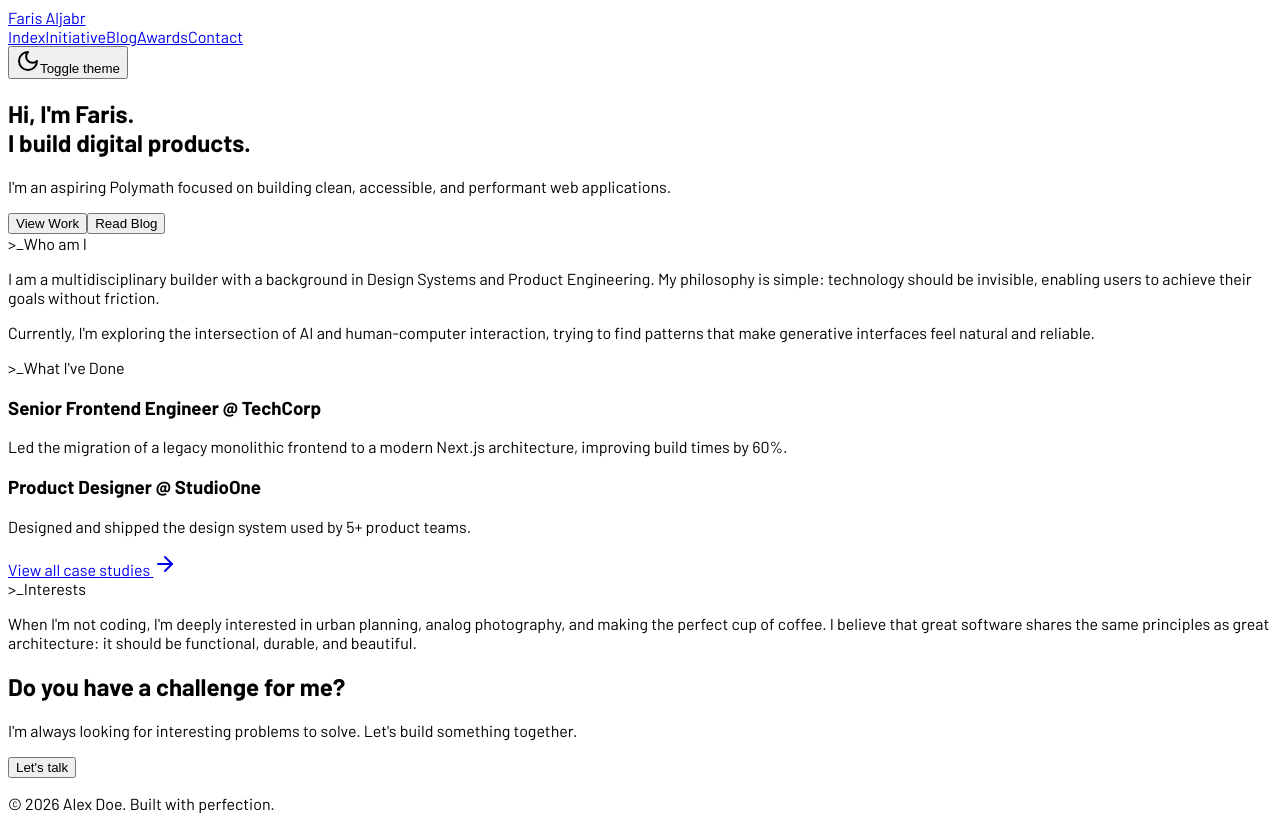
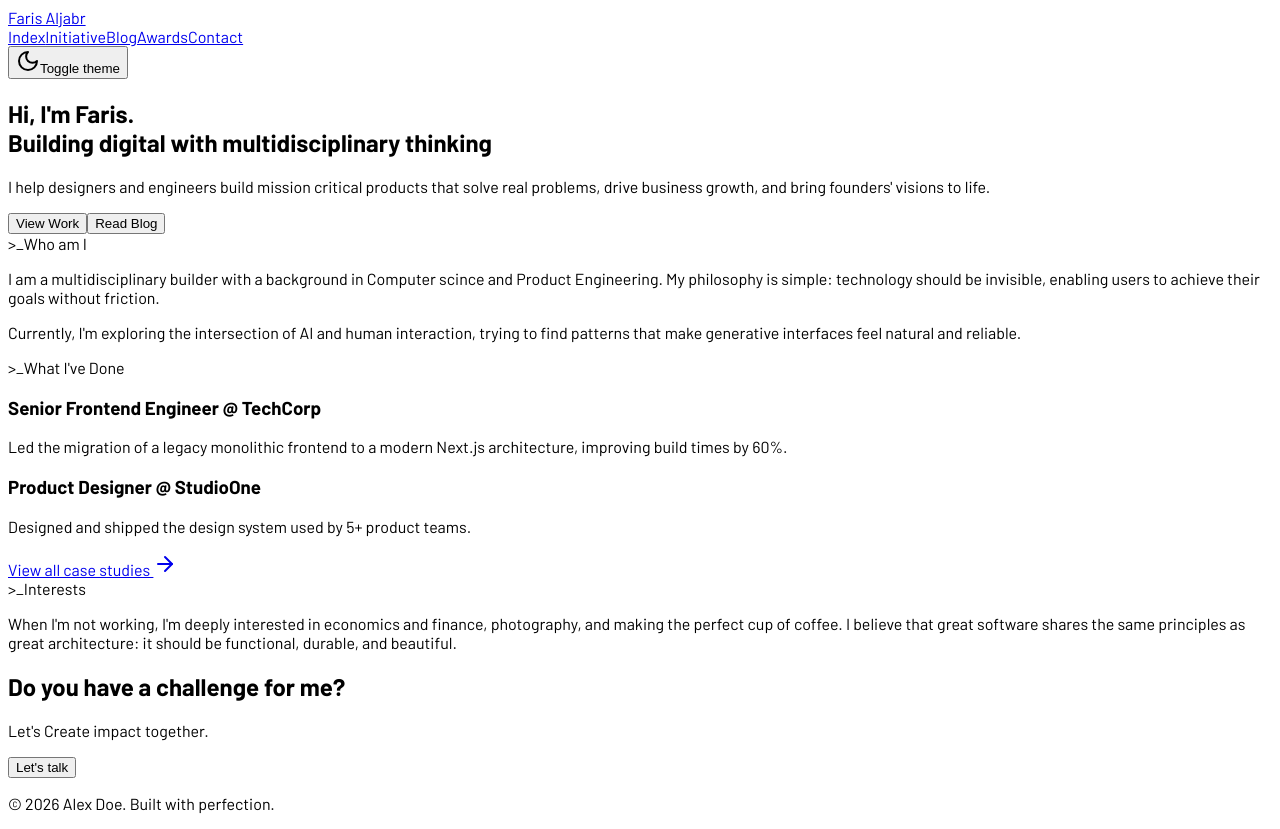
Before and after one commit to Faris19j/Personal_website_vibecoded, a React (Vite) app in the folder client/: page / in a window 1280 px wide. Built offline with nearby package versions, Linux system fonts and the light colour scheme; a web font is replaced by a local one.

Commit message:
a simple change

```diff
--- a/client/src/pages/Home.tsx
+++ b/client/src/pages/Home.tsx
@@ -12,12 +12,11 @@ export default function Home() {
           <h1 className="text-4xl md:text-6xl font-bold tracking-tight text-foreground">
             Hi, I'm Faris. <br />
             <span className="text-muted-foreground font-light">
-              I build digital products.
+            Building digital with multidisciplinary thinking
             </span>
           </h1>
           <p className="text-xl text-muted-foreground max-w-lg leading-relaxed">
-            I'm an aspiring Polymath focused on building clean, accessible, and
-            performant web applications.
+            I help designers and engineers build mission critical products that solve real problems, drive business growth, and bring founders' visions to life.
           </p>
           <div className="flex gap-4 pt-4">
             <Link href="/work">
@@ -41,13 +40,13 @@ export default function Home() {
           </div>
           <div className="space-y-4 text-lg text-muted-foreground">
             <p>
-              I am a multidisciplinary builder with a background in Design
-              Systems and Product Engineering. My philosophy is simple:
+              I am a multidisciplinary builder with a background in
+              Computer scince and Product Engineering. My philosophy is simple:
               technology should be invisible, enabling users to achieve their
               goals without friction.
             </p>
             <p>
-              Currently, I'm exploring the intersection of AI and human-computer
+              Currently, I'm exploring the intersection of AI and human
               interaction, trying to find patterns that make generative
               interfaces feel natural and reliable.
             </p>
@@ -96,7 +95,7 @@ export default function Home() {
             <span>Interests</span>
           </div>
           <p className="text-lg text-muted-foreground">
-            When I'm not coding, I'm deeply interested in urban planning, analog
+            When I'm not working, I'm deeply interested in economics and finance,
             photography, and making the perfect cup of coffee. I believe that
             great software shares the same principles as great architecture: it
             should be functional, durable, and beautiful.
@@ -108,8 +107,7 @@ export default function Home() {
             Do you have a challenge for me?
           </h2>
           <p className="text-muted-foreground text-lg max-w-md">
-            I'm always looking for interesting problems to solve. Let's build
-            something together.
+            Let's Create impact together.
           </p>
           <Link href="/contact">
             <Button size="lg" className="rounded-full px-12">
```
